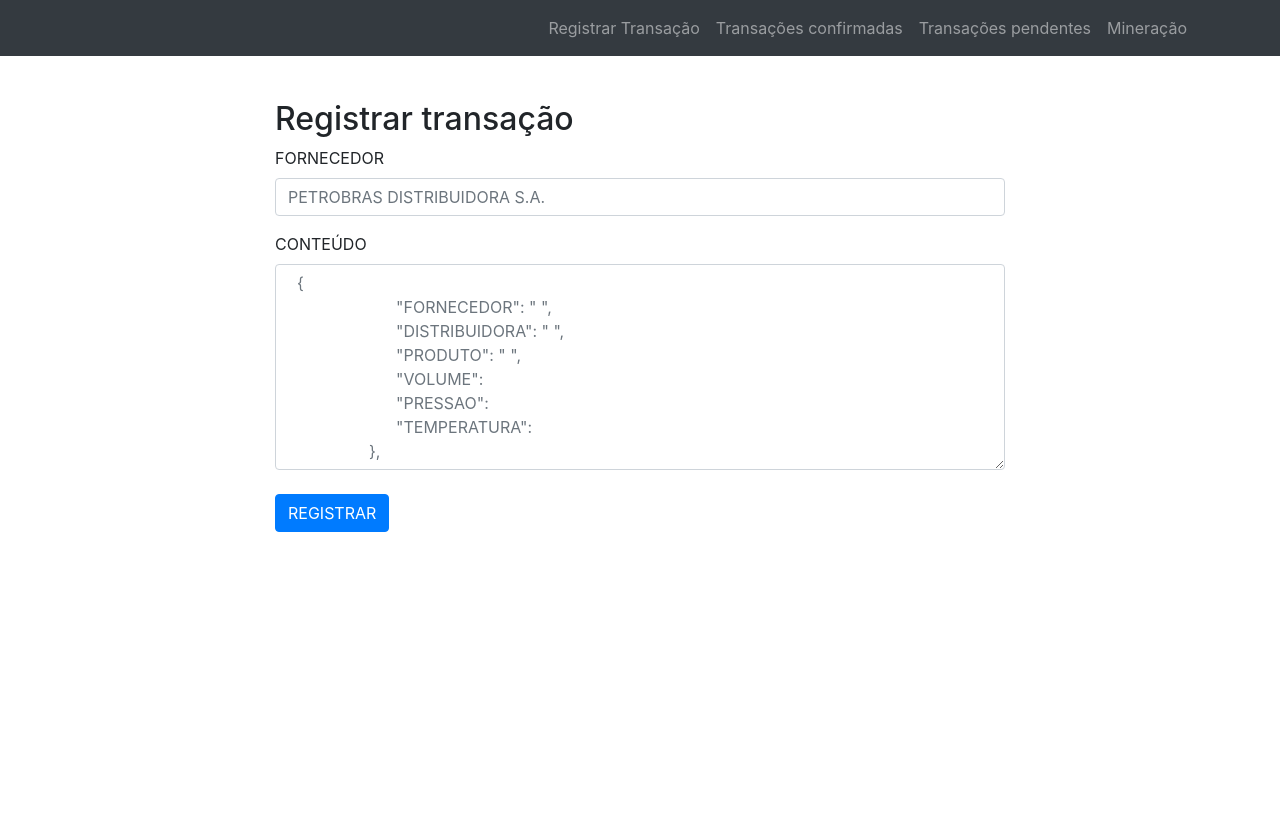
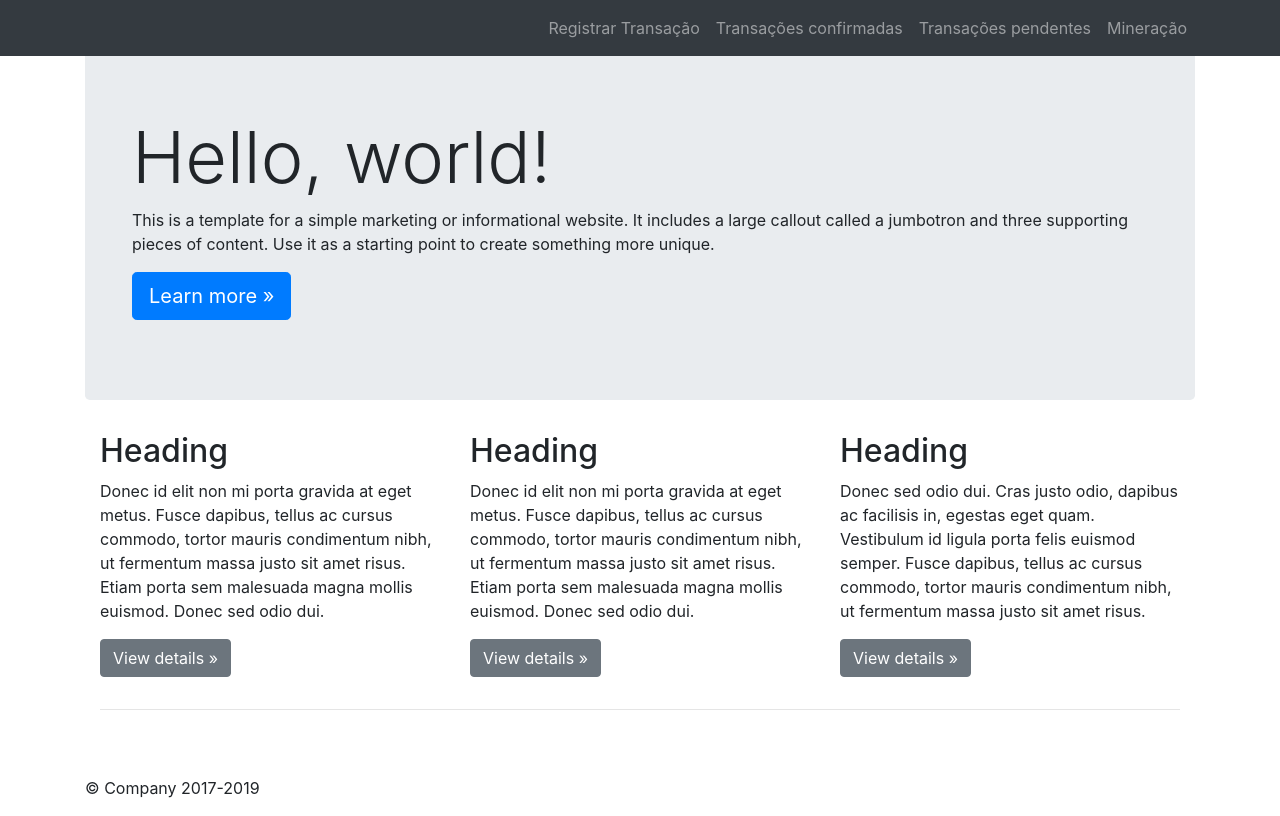
Before and after one commit to oegsolution/supplyblockchain, a Flask app: template app/templates/index.html in a window 1280 px wide. Before the commit the page ends 532 px from the top, so only its background shows below. Run offline with Flask 2, Linux system fonts and the light colour scheme; the template is opened without the code that fills it, so the values that code supplies are empty; some libraries are stand-ins or nearby versions.

Commit message:
Home started

```diff
--- a/app/templates/base.html
+++ b/app/templates/base.html
@@ -58,5 +58,8 @@
               {% block content %}{% endblock %}
       </div>
     </section>
+    <footer class="container">
+        <p>© Company 2017-2019</p>
+      </footer>
   </body>
 </html>
--- a/app/templates/index.html
+++ b/app/templates/index.html
@@ -1,31 +1,34 @@
 <!-- extend base layout -->
 {% extends "base.html" %}
 {% block content %}
-<div class="row">
-		<div class="col-lg-8 mx-auto">
-    <section id="create">
-	<h2>Registrar transação</h2>
-	<form action="/submit" id="textform" method="post">
-		<div class="form-group">
-		<label for="author">FORNECEDOR</label>
-		<input class="form-control" type="text" name="author" id ="author" placeholder="PETROBRAS DISTRIBUIDORA S.A.">
-	</div>
-	<div class="form-group">
-		<label for="content">CONTEÚDO</label>
-		<textarea class="form-control" name="content" id="content" rows="8" cols="50" placeholder='  {
-			"FORNECEDOR": " ",
-			"DISTRIBUIDORA": " ",
-			"PRODUTO": " ",
-			"VOLUME":
-			"PRESSAO":
-			"TEMPERATURA":
-		  },'></textarea>
-		  <br>
-		<input type="submit" class="btn btn-primary" value="REGISTRAR">
-	</div>
+<div class="jumbotron">
+		<div class="container">
+		  <h1 class="display-3">Hello, world!</h1>
+		  <p>This is a template for a simple marketing or informational website. It includes a large callout called a jumbotron and three supporting pieces of content. Use it as a starting point to create something more unique.</p>
+		  <p><a class="btn btn-primary btn-lg" href="#" role="button">Learn more »</a></p>
+		</div>
+</div>
+<div class="container">
+		<!-- Example row of columns -->
+		<div class="row">
+		  <div class="col-md-4">
+			<h2>Heading</h2>
+			<p>Donec id elit non mi porta gravida at eget metus. Fusce dapibus, tellus ac cursus commodo, tortor mauris condimentum nibh, ut fermentum massa justo sit amet risus. Etiam porta sem malesuada magna mollis euismod. Donec sed odio dui. </p>
+			<p><a class="btn btn-secondary" href="#" role="button">View details »</a></p>
+		  </div>
+		  <div class="col-md-4">
+			<h2>Heading</h2>
+			<p>Donec id elit non mi porta gravida at eget metus. Fusce dapibus, tellus ac cursus commodo, tortor mauris condimentum nibh, ut fermentum massa justo sit amet risus. Etiam porta sem malesuada magna mollis euismod. Donec sed odio dui. </p>
+			<p><a class="btn btn-secondary" href="#" role="button">View details »</a></p>
+		  </div>
+		  <div class="col-md-4">
+			<h2>Heading</h2>
+			<p>Donec sed odio dui. Cras justo odio, dapibus ac facilisis in, egestas eget quam. Vestibulum id ligula porta felis euismod semper. Fusce dapibus, tellus ac cursus commodo, tortor mauris condimentum nibh, ut fermentum massa justo sit amet risus.</p>
+			<p><a class="btn btn-secondary" href="#" role="button">View details »</a></p>
+		  </div>
+		</div>
 
-	</form>
-</section>
-</div>
-</div>
+		<hr>
+
+	  </div>
 {% endblock %}
```
